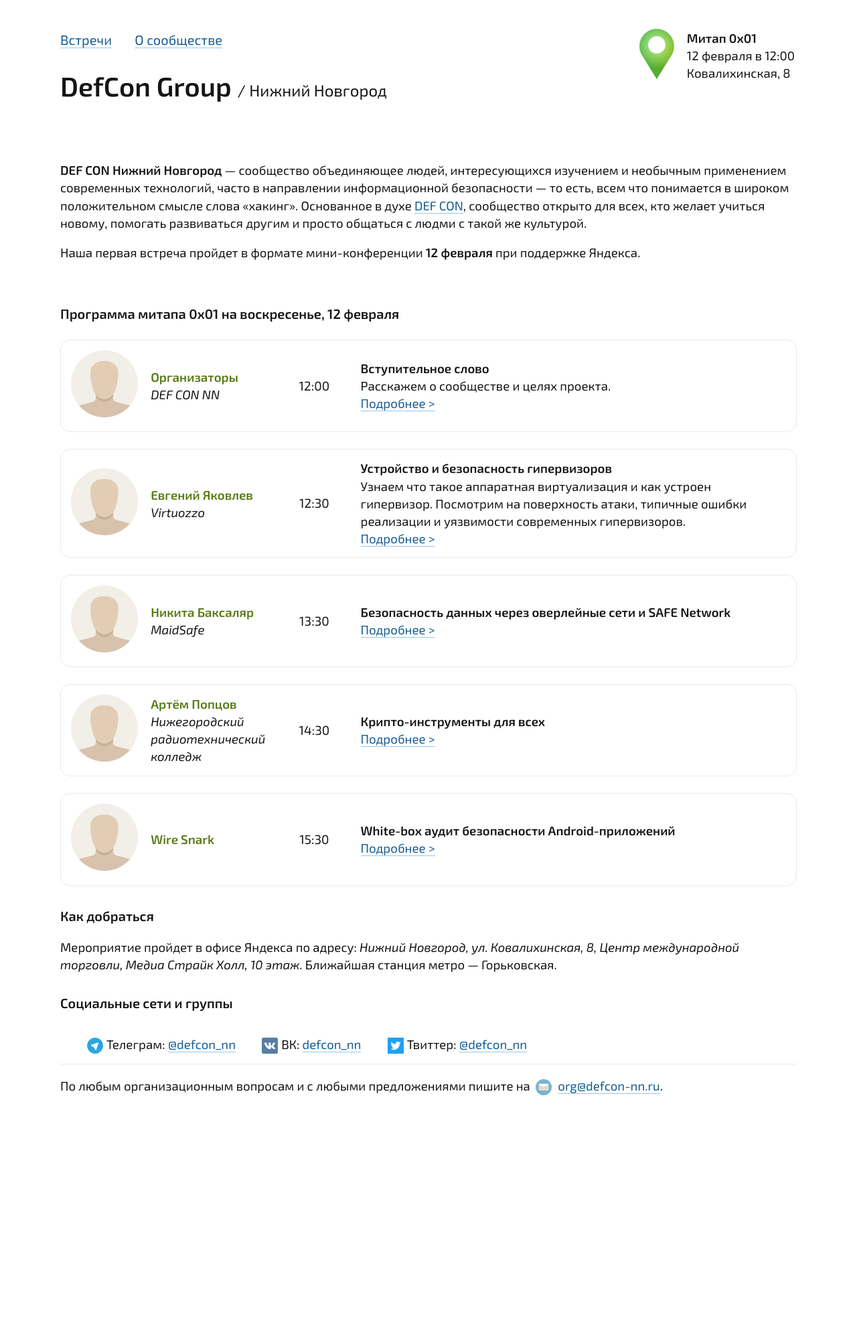
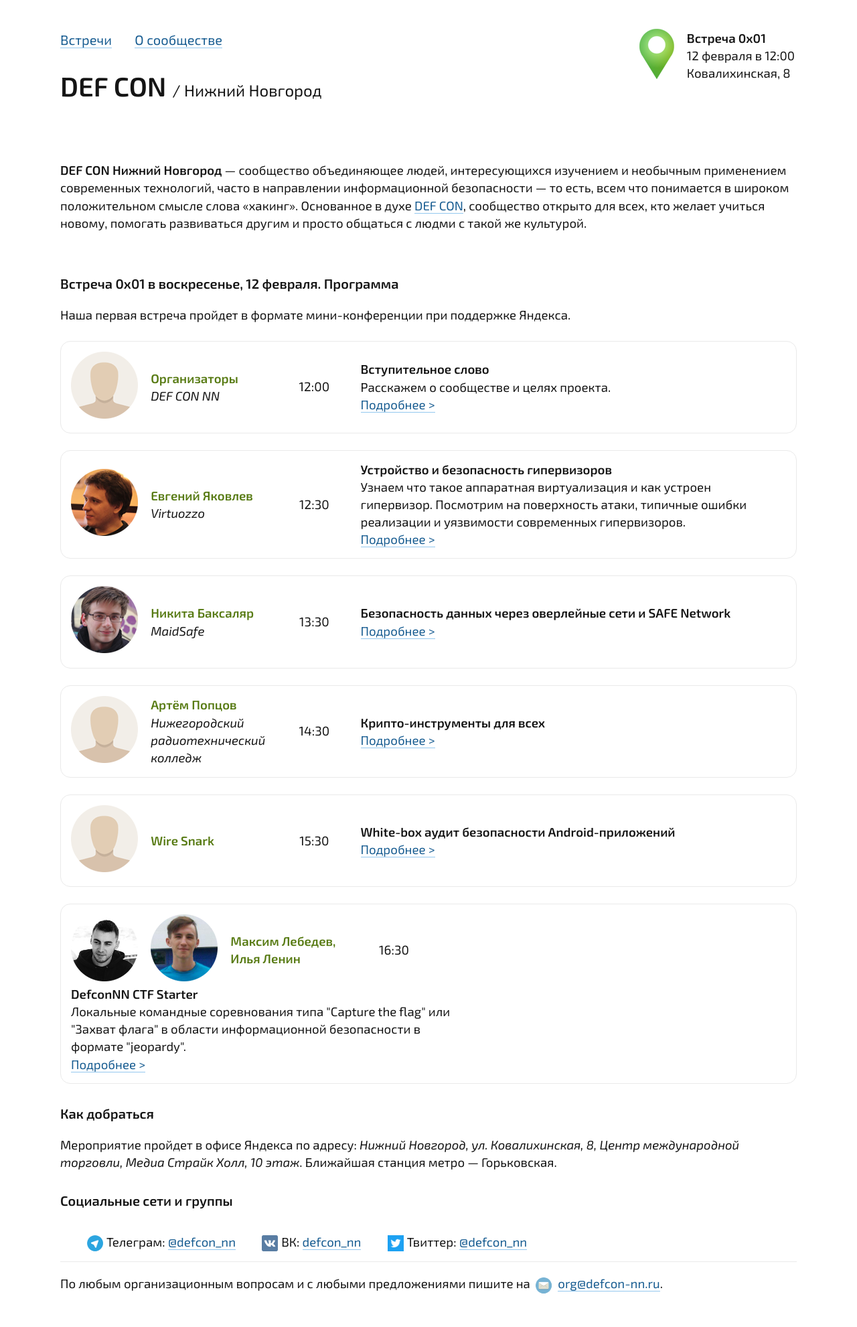
Before and after one commit to defcon-nn/defcon-nn.github.io, a Jekyll site: the page built from index.html, in a window 1280 px wide. Shown: the whole page at 67% size. Built offline with Jekyll 4.4.1, drawn with Linux system fonts in a browser that asks for light colours; before the commit the page ends 1704 px from its top, so only the background shows below that.

Commit message:
Добавлена первая версия сайта

```diff
--- a/_data/meetup_12_02_2017.yml
+++ b/_data/meetup_12_02_2017.yml
@@ -9,7 +9,7 @@
 - title: Устройство и безопасность гипервизоров
   speaker: Евгений Яковлев
   company: Virtuozzo
-  avatar: anon.png
+  avatar: evgeny.png
   time: "12:30"
   bio: Системный разработчик, занимаюсь низкоуровневыми вещами в контексте продуктов ИБ около 9 лет. Ядра ОС, фирмварь, защита данных и аппаратная виртуализация. Люблю анализ защищенности и реверсинг низкоуровневого кода. Разработчик опенсорсного гипервизора QEMU/KVM в компании Virtuozzo.
   description: Узнаем что такое аппаратная виртуализация и как устроен гипервизор. Посмотрим на поверхность атаки, типичные ошибки реализации и уязвимости современных гипервизоров.
@@ -18,7 +18,7 @@
 - title: Безопасность данных через оверлейные сети и SAFE Network
   speaker: Никита Баксаляр
   company: MaidSafe
-  avatar: anon.png
+  avatar: nikita.png
   time: "13:30"
   bio:
   description:
@@ -41,3 +41,12 @@
   bio:
   description:
   page: whitebox.html
+
+- title: "DefconNN CTF Starter"
+  speaker: Максим Лебедев, Илья Ленин
+  company:
+  avatar: [maksim.png, ilya.png]
+  time: "16:30"
+  bio:
+  description: "Локальные командные соревнования типа \"Capture the flag\" или \"Захват флага\" в области информационной безопасности в формате \"jeopardy\"."
+  page: ctf.html
--- a/_layouts/default.html
+++ b/_layouts/default.html
@@ -13,17 +13,17 @@
 			<div id="top_menu">
 				<ul>
 					<li>
-						<a href="index.html">Встречи</a>
+						<a href="{{ site.baseurl }}">Встречи</a>
 					</li>
 					<li>
-						<a href="about.html">О сообществе</a>
+						<a href="{{ "/about.html" | prepend: site.baseurl }}">О сообществе</a>
 					</li>
 				</ul>
 
 				<div id="logo">
 					<h1>
-						DefCon Group
-						<span>/ Нижний Новгород</span>
+						DEF CON
+						<span>/ Нижний&nbsp;Новгород</span>
 					</h1>
 				</div>
 			</div>
@@ -33,7 +33,7 @@
 					<tr>
 						<td><div id="map_pointer"></div></td>
 						<td>
-							<span id="current_event_date">Митап 0x01</span><br>
+							<span id="current_event_date">Встреча 0x01</span><br>
 							<span id="current_event_time">12 февраля в 12:00</span><br>
 							<span id="current_event_place">Ковалихинская, 8</span>
 						</td>
@@ -65,7 +65,7 @@
 
 			<hr/>
 
-			<p>По любым организационным вопросам и с любыми предложениями пишите на &nbsp;<span class="inline_icon icon-email"></span> <a href="mailto:org@defcon-nn.ru">org@defcon-nn.ru</a>.</p>
+			<p>По любым организационным вопросам и с любыми предложениями пишите на &nbsp;<span class="inline_icon icon-email"></span>&nbsp;<a href="mailto:org@defcon-nn.ru">org@defcon-nn.ru</a>.</p>
 		</div>
 	</body>
 </html>
--- a/css/main.css
+++ b/css/main.css
@@ -3,11 +3,9 @@
 }
 
 body {
-	margin: 25px 0px 50px 0px;
+	margin: 25px auto 50px auto;
 	font-family: 'Exo 2', sans-serif;
 	max-width: 1100px;
-	min-width: 400px;
-	display: inline-block;
 	text-align: left;
 	font-weight: normal;
 	line-height: 1.4;
@@ -217,3 +215,23 @@
 .icon-vk {
 	background-image: url(../images/contact_icons/vk.png);
 }
+
+.logos {
+	float: right;
+	padding: 0;
+	margin: 0 auto;
+	text-align: center;
+}
+
+.logos li {
+	display: inline-block;
+}
+
+.logos a {
+	border: none;
+}
+
+.logos li:last-of-type {
+	border-right: 0;
+	margin-right: 0;
+}
--- a/index.html
+++ b/index.html
@@ -4,29 +4,30 @@
 
 <div id="introduction">
 	<p><strong>DEF CON Нижний Новгород</strong> — сообщество объединяющее людей, интересующихся изучением и необычным применением современных технологий, часто в направлении информационной безопасности — то есть, всем что понимается в широком положительном смысле слова «хакинг». Основанное в духе <a href="https://defcongroups.org/dcgfaq.html">DEF CON</a>, сообщество открыто для всех, кто желает учиться новому, помогать развиваться другим и просто общаться с людми с такой же культурой.</p>
-
-	<p>Наша первая встреча пройдет в формате мини-конференции <strong>12 февраля</strong> при поддержке Яндекса.</p>
 </div>
 
 <div id="events_table">
-	<h2>Программа митапа 0x01 на воскресенье, 12 февраля</h2>
+	<h2>Встреча 0x01 в воскресенье, 12 февраля. Программа</h2>
+
+	<p>Наша первая встреча пройдет в формате мини-конференции при поддержке Яндекса.</p>
+
 	<ul id="talks">
 		{% for talk in site.data.meetup_12_02_2017 %}
 		<li>
-			<div class="speaker_avatar"> <!-- Аватарка -->
-				<a href="persons/jesse.html" class="unstyled_link">
-					<img src="{{ "/images/avatars/" | append: talk.avatar | prepend: site.baseurl }}" alt="Фотография">
-				</a>
+			{% for avatar in talk.avatar %}
+			<div class="speaker_avatar">
+				<img src="{{ "/images/avatars/" | append: avatar | prepend: site.baseurl }}" alt="Фотография">
 			</div>
-			<div class="speaker_name"> <!-- Имя и должность -->
+			{% endfor %}
+			<div class="speaker_name">
 				<strong>{{ talk.speaker }}</strong>
 				<br>
 				{{ talk.company }}
 			</div>
-			<div class="time"> <!-- Время выступления -->
+			<div class="time">
 				{{ talk.time }}
 			</div>
-			<div class="about_talk"> <!-- Краткое описание выступления -->
+			<div class="about_talk">
 				<strong>{{ talk.title }}</strong><br/>
 				{% if talk.description %}
 				{{ talk.description }}<br/>
```
Also changed, not shown: images/avatars/evgeny.png (added), images/avatars/ilya.png (added), images/avatars/maksim.png (added), images/avatars/nikita.png (added).
